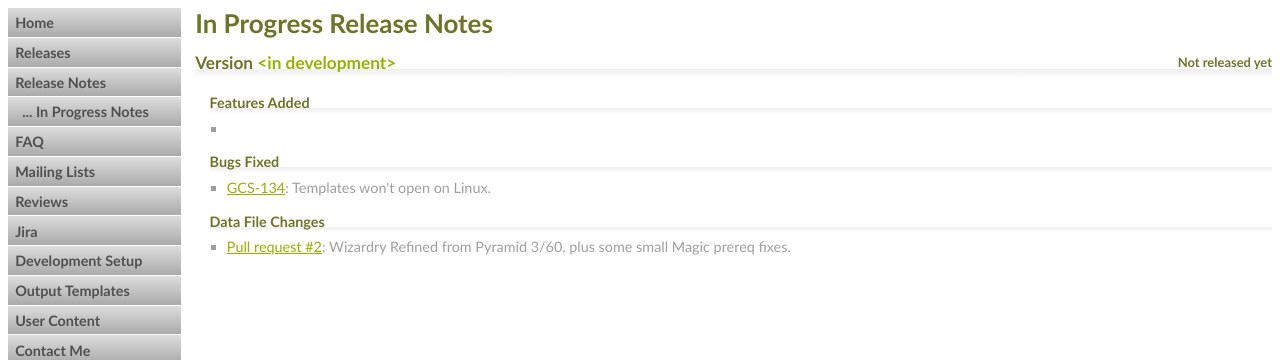
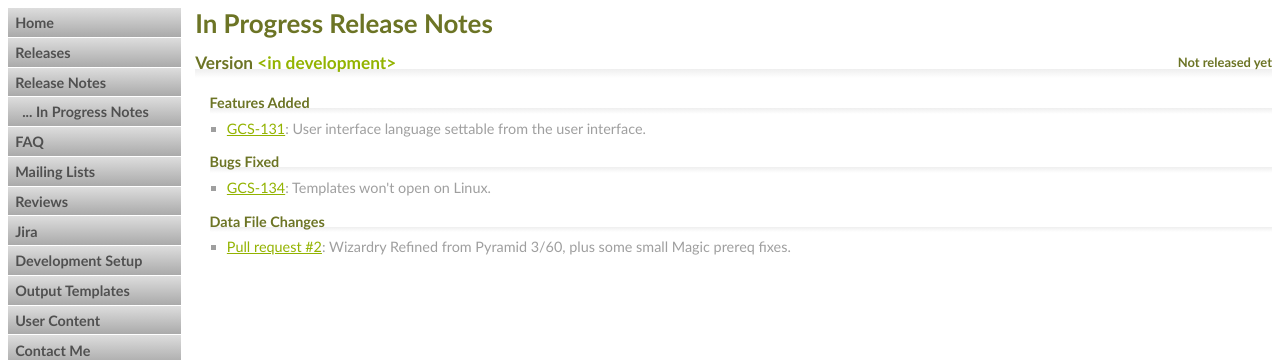
Before and after one commit to richardwilkes/gcs_web, a PHP site: page /in_progress_notes.php in a window 1280 px wide. Shown: the part 56-416 px from the top of the page. Run offline with PHP 8.4, Linux system fonts and the light colour scheme.

Commit message:
User interface language settable from user interface

```diff
--- a/in_progress_notes.php
+++ b/in_progress_notes.php
@@ -14,7 +14,7 @@
 					<h2>Version <span class="version">&lt;in development&gt;</span><span class="release_date">Not released yet</span></h2>
 					<h3>Features Added</h3>
 					<ul>
-						<li></li>
+						<li><a href="https://gurpscharactersheet.atlassian.net/browse/GCS-131">GCS-131</a>: User interface language settable from the user interface.</li>
 					</ul>
 					<h3>Bugs Fixed</h3>
 					<ul>
```
